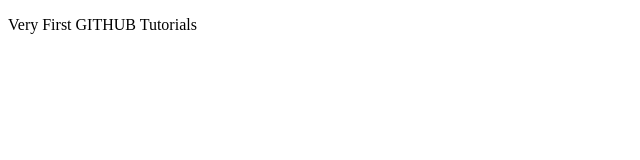
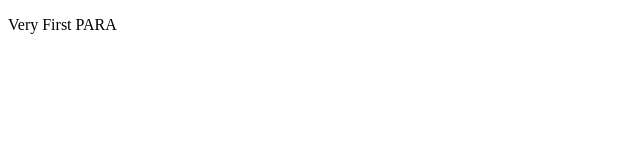
Before and after one commit to MOSAIF-dev/Data---Structures, a plain HTML site: page Index.html in a window 1280 px wide. Shown: the whole page, without its empty margins (0-640 px from the left). Drawn offline with Linux system fonts and the light colour scheme.

Commit message:
Update Index.html

```diff
--- a/Index.html
+++ b/Index.html
@@ -6,6 +6,6 @@
     <title>Github</title>
 </head>
 <body>
-    <p>Very First GITHUB Tutorials</p>
+    <p>Very First PARA</p>
 </body>
 </html>
```
